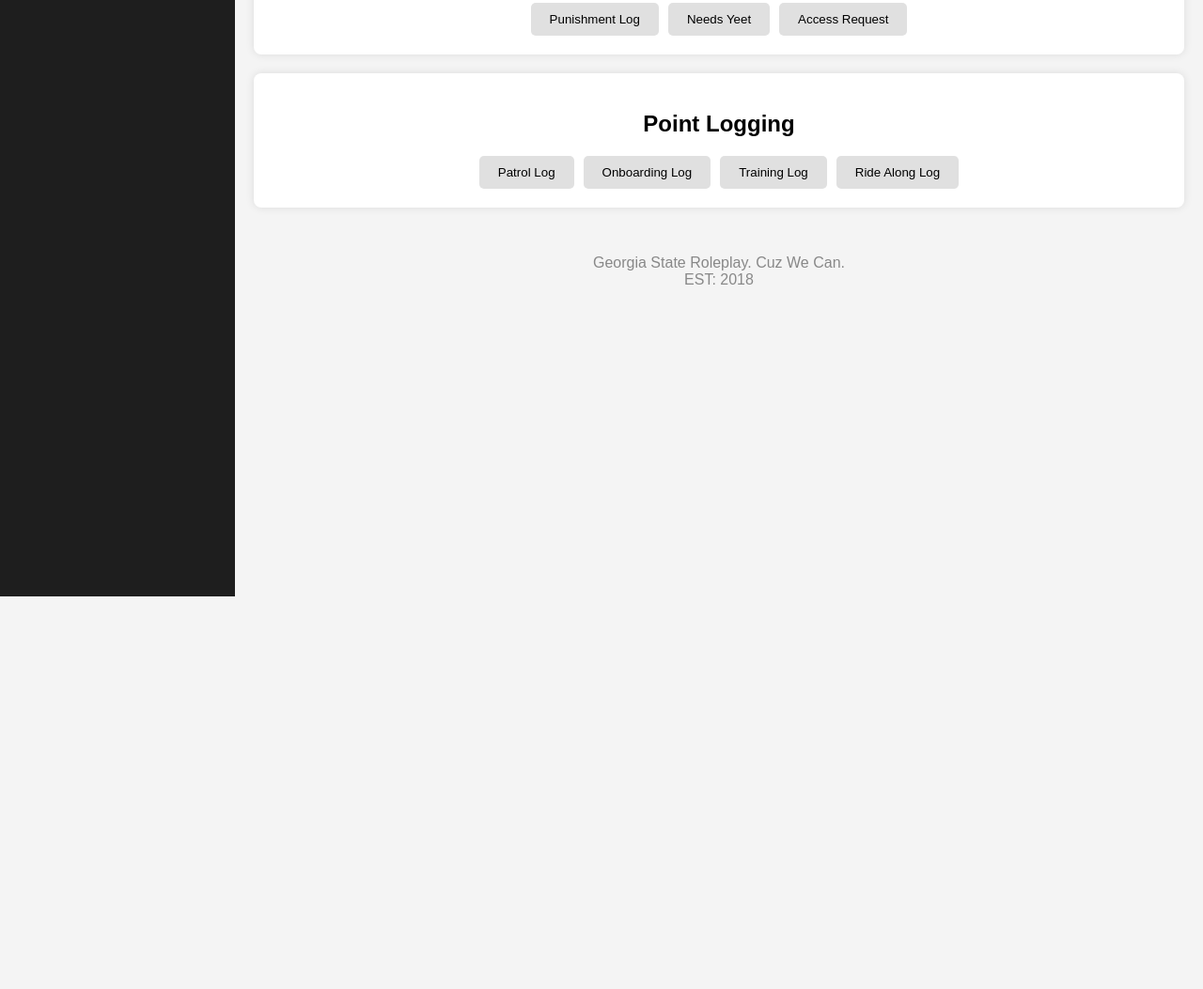
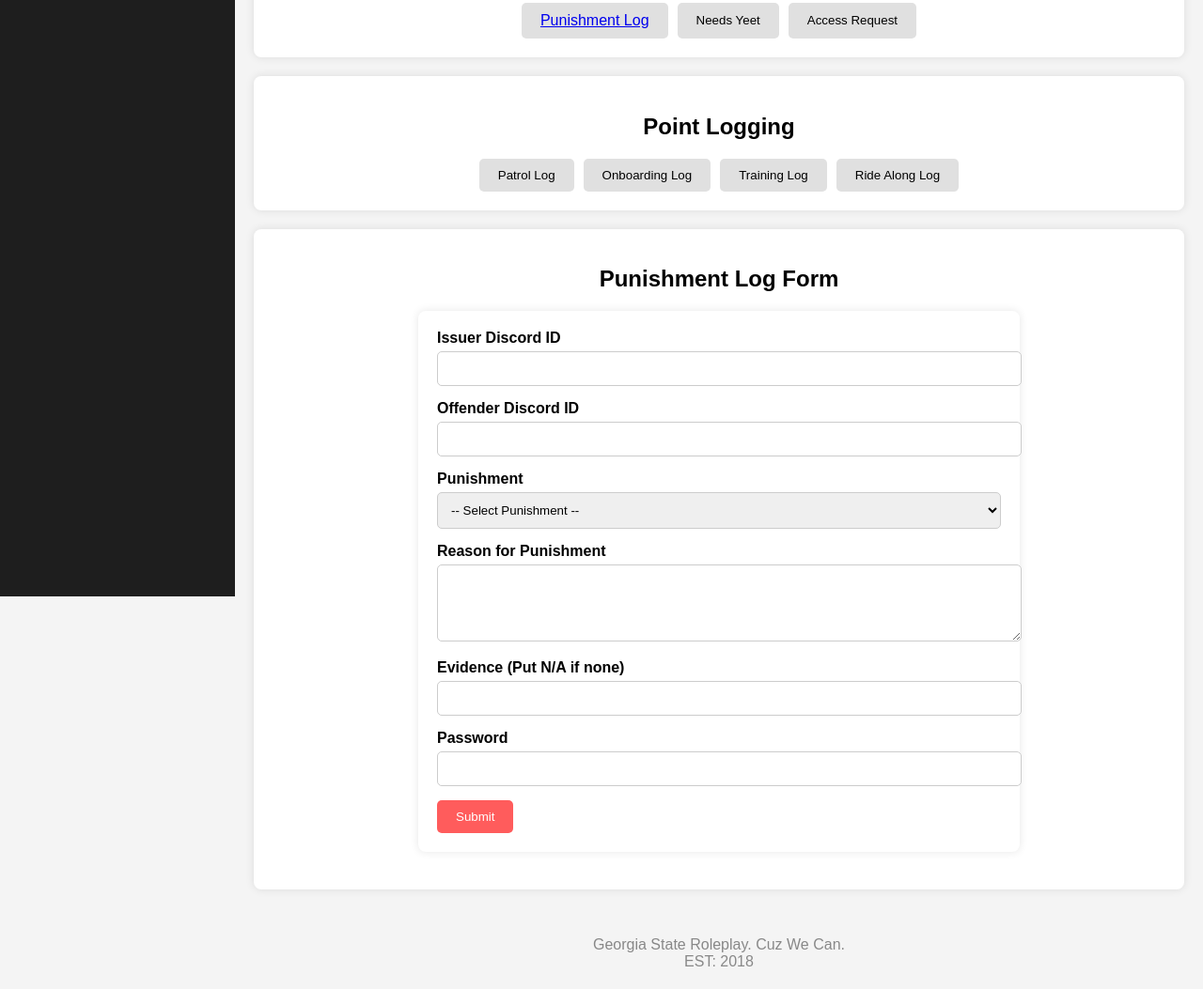
Before and after one commit to RasAlGhul8991/gsrp-portal, a plain HTML site: page index.html in a window 1280 px wide. Shown: the part 185-1238 px from the top of the page at 94% size. Before the commit the page ends 800 px from the top, so only its background shows below. Drawn offline with Linux system fonts and the light colour scheme.

Commit message:
Update index.html

```diff
--- a/index.html
+++ b/index.html
@@ -60,6 +60,37 @@
     .btn:hover {
       background-color: #ccc;
     }
+    form {
+      max-width: 600px;
+      margin: 20px auto;
+      background: white;
+      padding: 20px;
+      border-radius: 8px;
+      box-shadow: 0 0 10px rgba(0,0,0,0.1);
+    }
+    label {
+      display: block;
+      margin-bottom: 5px;
+      font-weight: bold;
+    }
+    input, textarea, select {
+      width: 100%;
+      padding: 10px;
+      margin-bottom: 15px;
+      border: 1px solid #ccc;
+      border-radius: 5px;
+    }
+    .submit-btn {
+      background-color: #ff5c5c;
+      color: white;
+      border: none;
+      padding: 10px 20px;
+      border-radius: 5px;
+      cursor: pointer;
+    }
+    .submit-btn:hover {
+      background-color: #e04e4e;
+    }
     footer {
       text-align: center;
       margin-top: 50px;
@@ -81,7 +112,7 @@
   <div class="section">
     <h2>LEO/Staff</h2>
     <div class="button-container">
-      <button class="btn" onclick="window.open('https://docs.google.com/forms/d/e/1FAIpQLSf2vBbmFYeqIKEgR48KdZC9q0FOfUXKMO92Gvonpo0mi6Puhw/viewform', '_blank')">Punishment Log</button>
+      <a class="btn" href="#punishmentForm">Punishment Log</a>
       <button class="btn" onclick="window.open('https://your-google-form-link', '_blank')">Needs Yeet</button>
       <button class="btn" onclick="window.open('https://your-google-form-link', '_blank')">Access Request</button>
     </div>
@@ -97,6 +128,36 @@
     </div>
   </div>
 
+  <div class="section" id="punishmentForm">
+    <h2>Punishment Log Form</h2>
+    <form action="#" method="post">
+      <label for="issuerId">Issuer Discord ID</label>
+      <input type="text" id="issuerId" name="issuerId" required>
+
+      <label for="offenderId">Offender Discord ID</label>
+      <input type="text" id="offenderId" name="offenderId" required>
+
+      <label for="punishment">Punishment</label>
+      <select id="punishment" name="punishment" required>
+        <option value="">-- Select Punishment --</option>
+        <option value="Strike">Strike</option>
+        <option value="Removal (With Ban)">Removal (With Ban)</option>
+        <option value="Removal (Without Ban)">Removal (Without Ban)</option>
+      </select>
+
+      <label for="reason">Reason for Punishment</label>
+      <textarea id="reason" name="reason" rows="4" required></textarea>
+
+      <label for="evidence">Evidence (Put N/A if none)</label>
+      <input type="text" id="evidence" name="evidence" required>
+
+      <label for="password">Password</label>
+      <input type="password" id="password" name="password" required>
+
+      <button type="submit" class="submit-btn">Submit</button>
+    </form>
+  </div>
+
   <footer>
     Georgia State Roleplay. Cuz We Can.<br>EST: 2018
   </footer>
```
